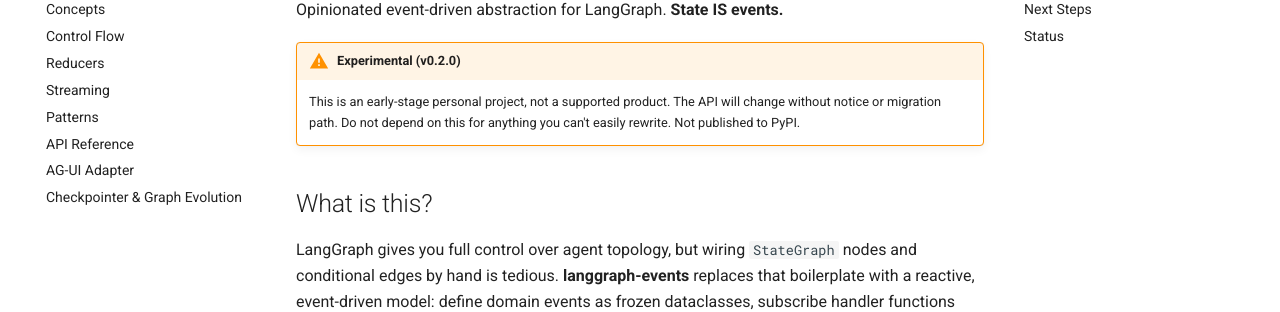
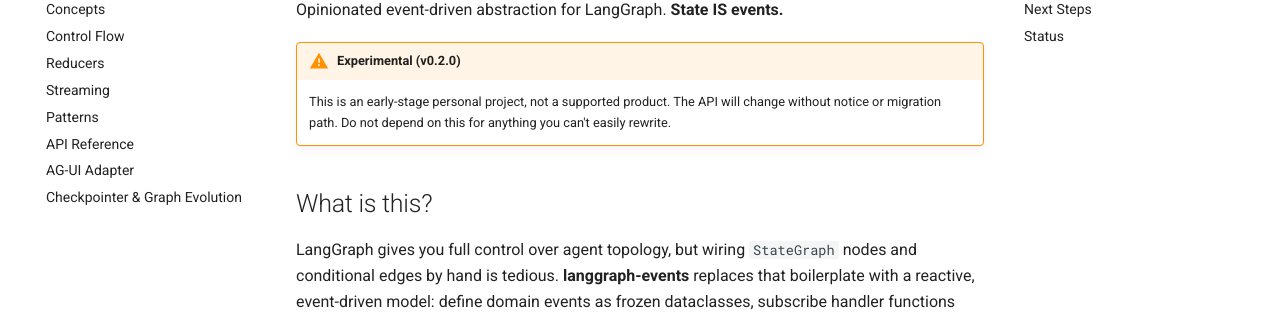
Before and after one commit to cadance-io/langgraph-events, an MkDocs documentation site: the page built from docs/index.md, in a window 1280 px wide and 900 px high. Shown: the part 183-495 px from the top of the window. Built offline with MkDocs 1.6.1 and Material for MkDocs 9.7.7, drawn with Linux system fonts in a browser that asks for light colours; comment, search, counter and statistics services are not loaded.

Commit message:
docs: remove "Not published to PyPI" from docs banner
Co-Authored-By: Claude Opus 4.6 (1M context) <noreply@anthropic.com>

```diff
--- a/docs/index.md
+++ b/docs/index.md
@@ -3,7 +3,7 @@
 Opinionated event-driven abstraction for LangGraph. **State IS events.**
 
 !!! warning "Experimental (v0.2.0)"
-    This is an early-stage personal project, not a supported product. The API will change without notice or migration path. Do not depend on this for anything you can't easily rewrite. Not published to PyPI.
+    This is an early-stage personal project, not a supported product. The API will change without notice or migration path. Do not depend on this for anything you can't easily rewrite.
 
 ## What is this?
 
```
